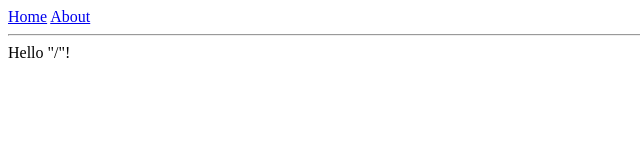
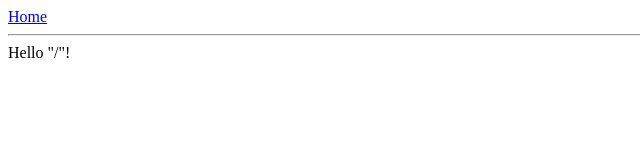
Before and after one commit to laszloekovacs/marvel-db, a React (Vite) app: page / in a window 1280 px wide. Shown: the top 160 px of the page, without its empty margins (0-640 px from the left). Built offline with nearby package versions, Linux system fonts and the light colour scheme.

Commit message:
added zod

```diff
--- a/package.json
+++ b/package.json
@@ -17,7 +17,8 @@
 		"@vitejs/plugin-react": "^4.5.0",
 		"react": "^19.1.0",
 		"react-dom": "^19.1.0",
-		"swr": "^2.3.3"
+		"swr": "^2.3.3",
+		"zod": "^3.25.23"
 	},
 	"devDependencies": {
 		"@tanstack/router-plugin": "^1.120.7",
--- a/src/routes/__root.tsx
+++ b/src/routes/__root.tsx
@@ -1,5 +1,5 @@
-import { createRootRoute, Link, Outlet } from '@tanstack/react-router'
-import { TanStackRouterDevtools } from '@tanstack/react-router-devtools'
+import { createRootRoute, Link, Outlet } from "@tanstack/react-router";
+import { TanStackRouterDevtools } from "@tanstack/react-router-devtools";
 
 export const Route = createRootRoute({
 	component: () => (
@@ -7,9 +7,6 @@ export const Route = createRootRoute({
 			<div className="p-2 flex gap-2">
 				<Link to="/" className="[&.active]:font-bold">
 					Home
-        </Link>{' '}
-        <Link to="/about" className="[&.active]:font-bold">
-          About
 				</Link>
 			</div>
 			<hr />
@@ -17,4 +14,4 @@ export const Route = createRootRoute({
 			<TanStackRouterDevtools />
 		</>
 	),
-})
+});
```
Also changed, not shown: src/schema.ts (added), 1 other file (tests, documents, lock files or other folders). Lines whose indentation alone changed are shown as unchanged.
